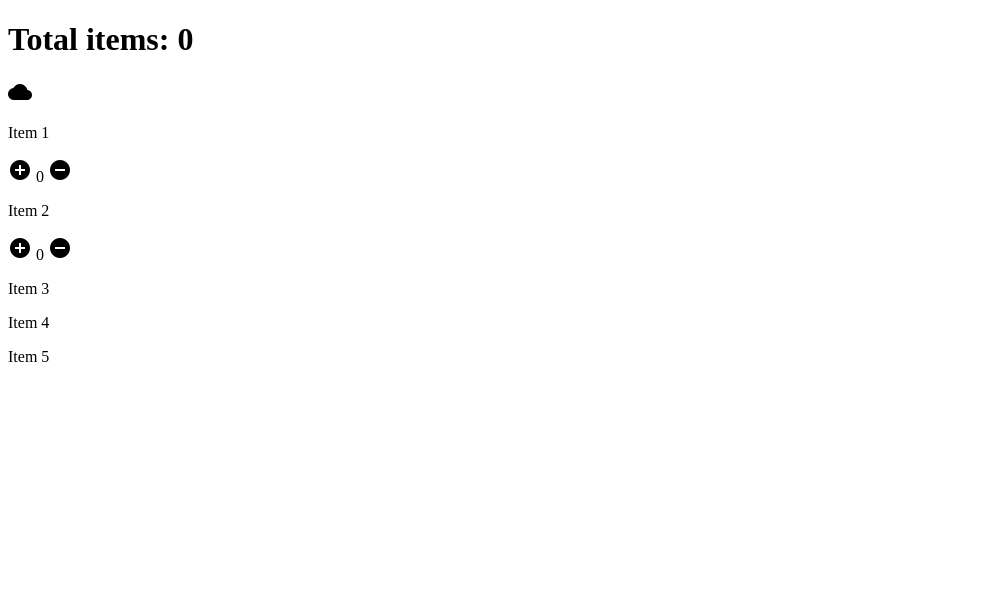
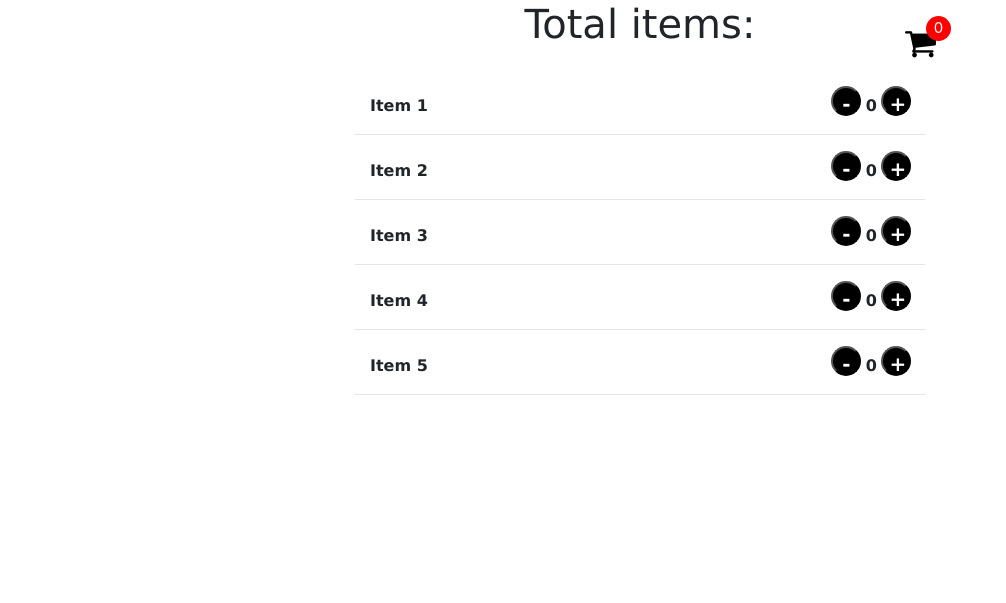
Before and after one commit to TheoBreaux/Shopping-List, a plain HTML site: page index.html in a window 1280 px wide. Shown: the whole page, without its empty margins (0-1006 px from the left). Drawn offline with nearby package versions, Linux system fonts and the light colour scheme.

Commit message:
third commit

```diff
--- a/app.js
+++ b/app.js
@@ -1,30 +1,18 @@
-// select addButton Icon
-const addButtons = document.querySelectorAll('.add');
-// select subtract button icon
-const subButtons = document.querySelectorAll('.remove');
+let itemQty = document.getElementsByClassName("item-qty");
+let subtractBtn = document.getElementsByClassName("subtract-btn");
+let addBtn = document.getElementsByClassName("add-btn");
+let cartTotal = document.getElementById("cart-total");
 
-//  select span
-let totalQty = document.querySelector('.total-quantity');
-
-// select the span value
-let totalQuantity = parseInt(totalQty.innerText);
-
-// loop through and add event listener to all button icons
-for (let i = 0; i < addButtons.length; i++) {
-  addButtons[i].addEventListener('click', function () {
-    totalQty.innerText = totalQuantity++;
+for (let i = 0; i < itemQty.length; i++) {
+  Number(itemQty[i].innerText);
+  subtractBtn[i].addEventListener("click", () => {
+    if (itemQty[i].innerText > 0) {
+      itemQty[i].innerText--
+      cartTotal.innerText--;
+    }
+  })
+  addBtn[i].addEventListener("click", () => {
+    itemQty[i].innerText++
+    cartTotal.innerText++;
   })
 }
-
-// loop through and add event listener to subtract button icons
-for (let i = 0; i < subButtons.length; i++) {
-  subButtons[i].addEventListener('click', function () {
-    if (totalQuantity > 0) {
-      totalQuantity--;
-      totalQty.innerText = totalQuantity;
-    }
-  })
-}
-
-
-// item 3 -5
--- a/index.html
+++ b/index.html
@@ -5,42 +5,85 @@
   <meta charset="UTF-8">
   <meta http-equiv="X-UA-Compatible" content="IE=edge">
   <meta name="viewport" content="width=device-width, initial-scale=1.0">
-  <title>Shopping Chart</title>
+  <!-- Bootstrap CSS -->
+  <link rel="stylesheet" href="https://stackpath.bootstrapcdn.com/bootstrap/4.4.1/css/bootstrap.min.css"
+    integrity="sha384-Vkoo8x4CGsO3+Hhxv8T/Q5PaXtkKtu6ug5TOeNV6gBiFeWPGFN9MuhOf23Q9Ifjh" crossorigin="anonymous">
+  <!-- FontAwesome -->
+  <link href="https://stackpath.bootstrapcdn.com/font-awesome/4.7.0/css/font-awesome.min.css" rel="stylesheet"
+    integrity="sha384-wvfXpqpZZVQGK6TAh5PVlGOfQNHSoD2xbE+QkPxCAFlNEevoEH3Sl0sibVcOQVnN" crossorigin="anonymous">
+  <!-- jQuery first, then Popper.js, then Bootstrap JS -->
+  <script src="https://code.jquery.com/jquery-3.4.1.slim.min.js"
+    integrity="sha384-J6qa4849blE2+poT4WnyKhv5vZF5SrPo0iEjwBvKU7imGFAV0wwj1yYfoRSJoZ+n"
+    crossorigin="anonymous"></script>
+  <script src="https://cdn.jsdelivr.net/npm/popper.js@1.16.0/dist/umd/popper.min.js"
+    integrity="sha384-Q6E9RHvbIyZFJoft+2mJbHaEWldlvI9IOYy5n3zV9zzTtmI3UksdQRVvoxMfooAo"
+    crossorigin="anonymous"></script>
+  <script src="https://stackpath.bootstrapcdn.com/bootstrap/4.4.1/js/bootstrap.min.js"
+    integrity="sha384-wfSDF2E50Y2D1uUdj0O3uMBJnjuUD4Ih7YwaYd1iqfktj0Uod8GCExl3Og8ifwB6"
+    crossorigin="anonymous"></script>
   <link rel="stylesheet" href="styles.css">
-  <link rel="stylesheet" href="https://fonts.googleapis.com/icon?family=Material+Icons">
-
+  <title>Document</title>
 </head>
 
 <body>
 
+  <div class="container">
+    <h1>Total items: </h1>
+    <a href="/store/cart.stml" class="cart position-relative d-inline-flex" aria-label="View your shopping cart">
+      <i class="fas fa fa-shopping-cart fa-lg"></i>
+      <span id="cart-total" class="cart-basket d-flex align-items-center justify-content-center">
+        0
+      </span>
+    </a>
 
-  <h1>Total items: <span class="total-items">0</span></h1>
-  <i class="material-icons">cloud</i>
+    <ul id="items-list">
 
-  <div>
-    <p>Item 1</p>
-    <i class="material-icons add">add_circle</i>
-    <span class="total-quantity">0</span>
-    <i class="material-icons remove">remove_circle</i>
+      <li class="item-names">Item 1</li>
+      <div class="inline">
+        <button class="subtract-btn">-</button>
+        <span class="item-qty">0</span>
+        <button class="add-btn">+</button>
+      </div>
+      <hr>
+
+
+      <li class="item-names">Item 2</li>
+      <div class="inline">
+        <button class="subtract-btn">-</button>
+        <span class="item-qty">0</span>
+        <button class="add-btn">+</button>
+      </div>
+      <hr>
+
+      <li class="item-names">Item 3</li>
+      <div class="inline">
+        <button class="subtract-btn">-</button>
+        <span class="item-qty">0</span>
+        <button class="add-btn">+</button>
+      </div>
+      <hr>
+
+
+      <li class="item-names">Item 4</li>
+      <div class="inline">
+        <button class="subtract-btn">-</button>
+        <span class="item-qty">0</span>
+        <button class="add-btn">+</button>
+      </div>
+      <hr>
+
+      <li class="item-names">Item 5</li>
+      <div class="inline">
+        <button class="subtract-btn">-</button>
+        <span class="item-qty">0</span>
+        <button class="add-btn">+</button>
+      </div>
+      <hr>
+
+    </ul>
   </div>
 
 
-  <div>
-    <p>Item 2</p>
-    <i class="material-icons add">add_circle</i>
-    <span class="total-quantity">0</span>
-    <i class="material-icons remove">remove_circle</i>
-  </div>
-
-
-
-
-
-
-
-  <p>Item 3</p>
-  <p>Item 4</p>
-  <p>Item 5</p>
 
   <script src="app.js"></script>
 </body>
--- a/styles.css
+++ b/styles.css
@@ -0,0 +1,69 @@
+body {
+    margin: auto;
+    box-sizing: border-box;
+}
+
+h1 {
+    text-align: center;
+    font-family: 'Lucida Sans', 'Lucida Sans Regular', 'Lucida Grande', 'Lucida Sans Unicode', Geneva, Verdana, sans-serif;
+}
+
+.container {
+    margin: auto;
+    width: 600px;
+    height: 600px;
+}
+
+.cart .cart-basket {
+    font-size: 15px;
+    position: absolute;
+    top: -15px;
+    right: -15px;
+    width: 25px;
+    height: 25px;
+    color: #fff;
+    background-color: red;
+    border-radius: 50%;
+}
+
+.cart {
+    position: absolute;
+    left: 550px;
+    bottom: 25px;
+    font-size: 25px;
+    color: black
+}
+
+#items-list {
+    margin: 0;
+    padding: 0;
+}
+
+.item-names {
+    font-family: 'Lucida Sans', 'Lucida Sans Regular', 'Lucida Grande', 'Lucida Sans Unicode', Geneva, Verdana, sans-serif;
+    font-weight: bold;
+    display: inline-block;
+    margin-right: 70%;
+    margin-left: 15px;
+}
+
+.inline {
+    display: inline-block;
+}
+
+.subtract-btn,
+.add-btn {
+    background: black;
+    color: white;
+    width: 30px;
+    height: 30px;
+    border-radius: 50%;
+    font-family: 'Lucida Sans', 'Lucida Sans Regular', 'Lucida Grande', 'Lucida Sans Unicode', Geneva, Verdana, sans-serif;
+    font-weight: bold;
+    font-size: 20px;
+}
+
+.item-qty {
+    font-family: 'Lucida Sans', 'Lucida Sans Regular', 'Lucida Grande', 'Lucida Sans Unicode', Geneva, Verdana, sans-serif;
+    font-weight: bold;
+}
```
